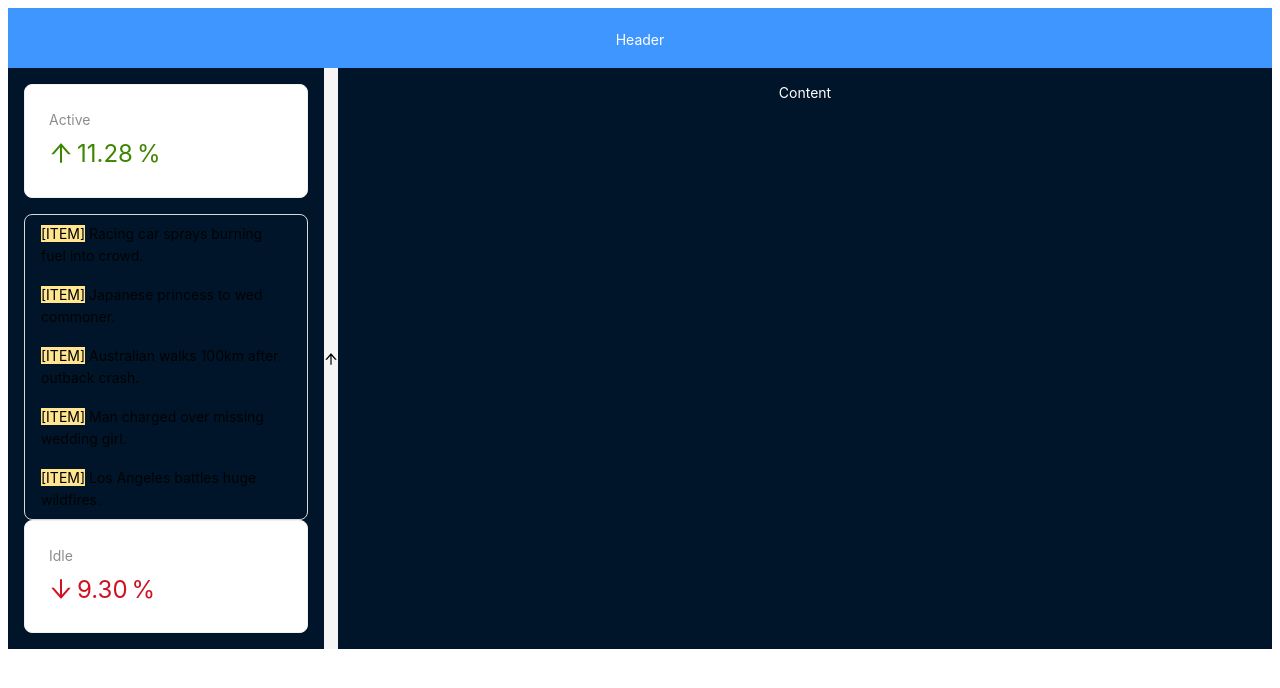
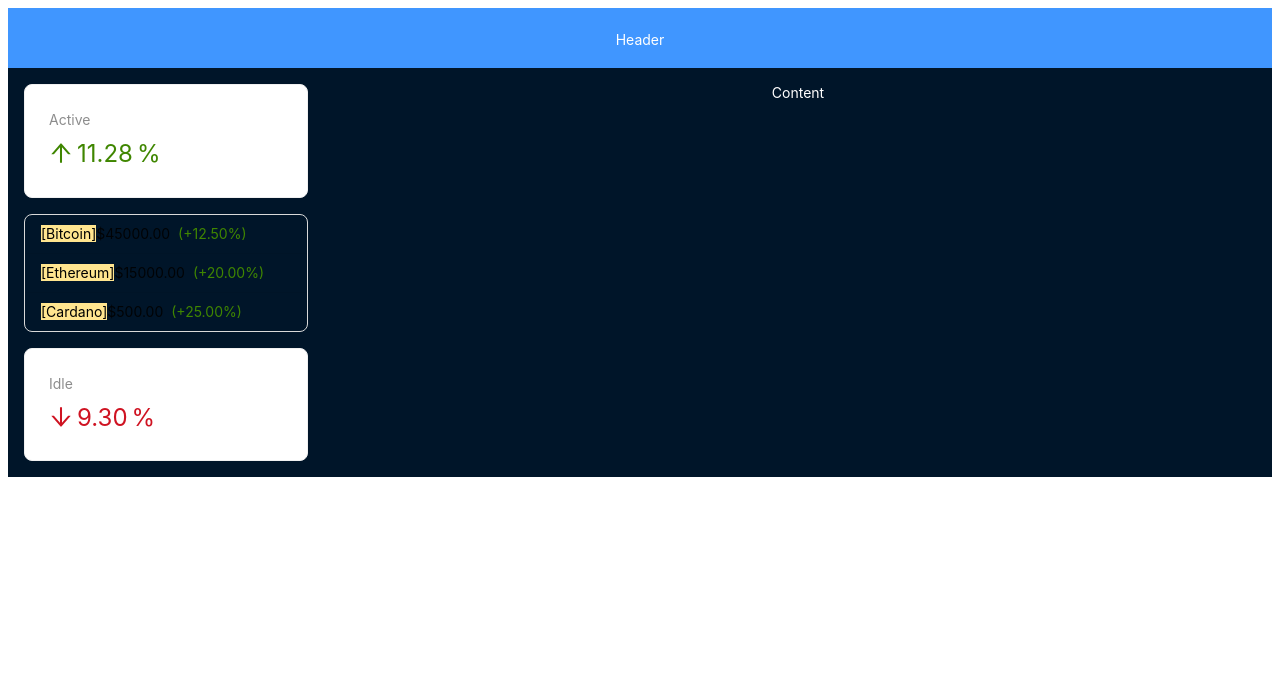
Before and after one commit to ilyafredriksson/react-crypto-app, a React (Vite) app: page / in a window 1280 px wide. Shown: the top 688 px of the page. Built offline with nearby package versions, Linux system fonts and the light colour scheme.

Commit message:
uppdatering

```diff
--- a/src/App.jsx
+++ b/src/App.jsx
@@ -1,9 +1,7 @@
 import { Layout } from "antd";
-import AppHeader from "./components/Layoy/AppHeader";
-import AppSider from "./components/Layoy/AppSider";
-import AppContent from "./components/Layoy/AppContent";
-import { ArrowUpOutlined } from "@ant-design/icons";
-
+import AppHeader from "./components/Layout/AppHeader.jsx";
+import AppSider from "./components/Layout/AppSider.jsx";
+import AppContent from "./components/Layout/AppContent.jsx";
 
 export default function App() {
   return (
@@ -11,7 +9,6 @@ export default function App() {
       <AppHeader />
       <Layout>
         <AppSider />
-        <ArrowUpOutlined />
         <AppContent />
       </Layout>
     </Layout>
--- a/src/components/Layoy/AppSider.jsx
+++ b/src/components/Layout/AppSider.jsx
@@ -1,7 +1,20 @@
 import { Layout, Card, Statistic, List, Typography, Spin } from 'antd';
 import { ArrowDownOutlined, ArrowUpOutlined } from '@ant-design/icons';
 import { useEffect, useState } from 'react';
-import { fetchAssets } from '../../api';
+
+// Mock functions - om api.js inte finns eller har fel
+const fetchAssets = async () => {
+  // Returnera mock data om den riktiga funktionen inte finns
+  return [
+    { id: 'bitcoin', amount: 1, price: 40000 },
+    { id: 'ethereum', amount: 5, price: 2500 },
+    { id: 'cardano', amount: 1000, price: 0.4 }
+  ];
+};
+
+const percentDifference = (a, b) => {
+  return ((b - a) / a) * 100;
+};
 
 const siderStyle = {
   padding: '1rem',
@@ -15,10 +28,6 @@ const data = [
   'Los Angeles battles huge wildfires.',
 ];
 
-function percentDifference(a, b) {
-  return 100 * Math.abs((a - b) / ((a + b) / 2));
-}
-
 // Mock function for crypto data fetching
 async function fakeFetchCryptoData() {
   return {
@@ -26,7 +35,7 @@ async function fakeFetchCryptoData() {
       { id: 'bitcoin', name: 'Bitcoin', price: 45000 },
       { id: 'ethereum', name: 'Ethereum', price: 3000 },
       { id: 'cardano', name: 'Cardano', price: 0.5 },
-    ]
+    ],
   };
 }
 
@@ -42,7 +51,7 @@ export default function AppSider() {
         const { result } = await fakeFetchCryptoData();
         const fetchedAssets = await fetchAssets();
 
-        const processedAssets = fetchedAssets.map(asset => {
+        const processedAssets = fetchedAssets.map((asset) => {
           const coin = result.find((c) => c.id === asset.id);
 
           if (!coin) {
@@ -50,7 +59,7 @@ export default function AppSider() {
               ...asset,
               grow: false,
               growPercent: 0,
-              totalAmount: 0,
+              totalAmount: asset.amount * asset.price,
               totalProfit: 0,
             };
           }
@@ -60,8 +69,9 @@ export default function AppSider() {
             growPercent: percentDifference(asset.price, coin.price),
             totalAmount: asset.amount * coin.price,
             totalProfit: asset.amount * coin.price - asset.amount * asset.price,
+            name: coin.name,
             ...asset,
-            price: coin.price
+            price: coin.price,
           };
         });
 
@@ -69,6 +79,15 @@ export default function AppSider() {
         setCrypto(result);
       } catch (error) {
         console.error('Error fetching data:', error);
+        // Fallback till mock data vid error
+        setAssets([
+          { id: 'bitcoin', name: 'Bitcoin', grow: true, growPercent: 12.5, totalAmount: 45000, totalProfit: 5000 },
+          { id: 'ethereum', name: 'Ethereum', grow: true, growPercent: 20, totalAmount: 15000, totalProfit: 2500 },
+        ]);
+        setCrypto([
+          { id: 'bitcoin', name: 'Bitcoin', price: 45000 },
+          { id: 'ethereum', name: 'Ethereum', price: 3000 },
+        ]);
       } finally {
         setLoading(false);
       }
@@ -77,7 +96,17 @@ export default function AppSider() {
   }, []);
 
   if (loading) {
-    return <Spin size="large" style={{ display: 'flex', justifyContent: 'center', alignItems: 'center', height: '100vh' }} />;
+    return (
+      <Spin
+        size="large"
+        style={{
+          display: 'flex',
+          justifyContent: 'center',
+          alignItems: 'center',
+          height: '100vh',
+        }}
+      />
+    );
   }
 
   return (
@@ -93,18 +122,25 @@ export default function AppSider() {
         />
       </Card>
 
+      {/* Visa assets data istället för static data */}
       <List
         size="small"
         bordered
-        dataSource={data}
-        renderItem={(item) => (
+        dataSource={assets}
+        renderItem={(asset) => (
           <List.Item>
-            <Typography.Text mark>[ITEM]</Typography.Text> {item}
+            <Typography.Text mark>[{asset.name || asset.id}]</Typography.Text>
+            ${asset.totalAmount ? asset.totalAmount.toFixed(2) : '0.00'}
+            {asset.growPercent !== 0 && (
+              <span style={{ color: asset.grow ? '#3f8600' : '#cf1322', marginLeft: '8px' }}>
+                ({asset.grow ? '+' : ''}{asset.growPercent.toFixed(2)}%)
+              </span>
+            )}
           </List.Item>
         )}
       />
 
-      <Card>
+      <Card style={{ marginTop: '1rem' }}>
         <Statistic
           title="Idle"
           value={9.3}
--- /dev/null
+++ b/src/components/utils.js
@@ -0,0 +1,3 @@
+export function percentDifference(a, b) {
+  return 100 * Math.abs((a - b) / ((a + b) / 2));
+}
```
Also changed, not shown: src/components/Layout/AppContent.jsx (renamed from src/components/Layoy/AppContent.jsx), src/components/Layout/AppHeader.jsx (renamed from src/components/Layoy/AppHeader.jsx).
